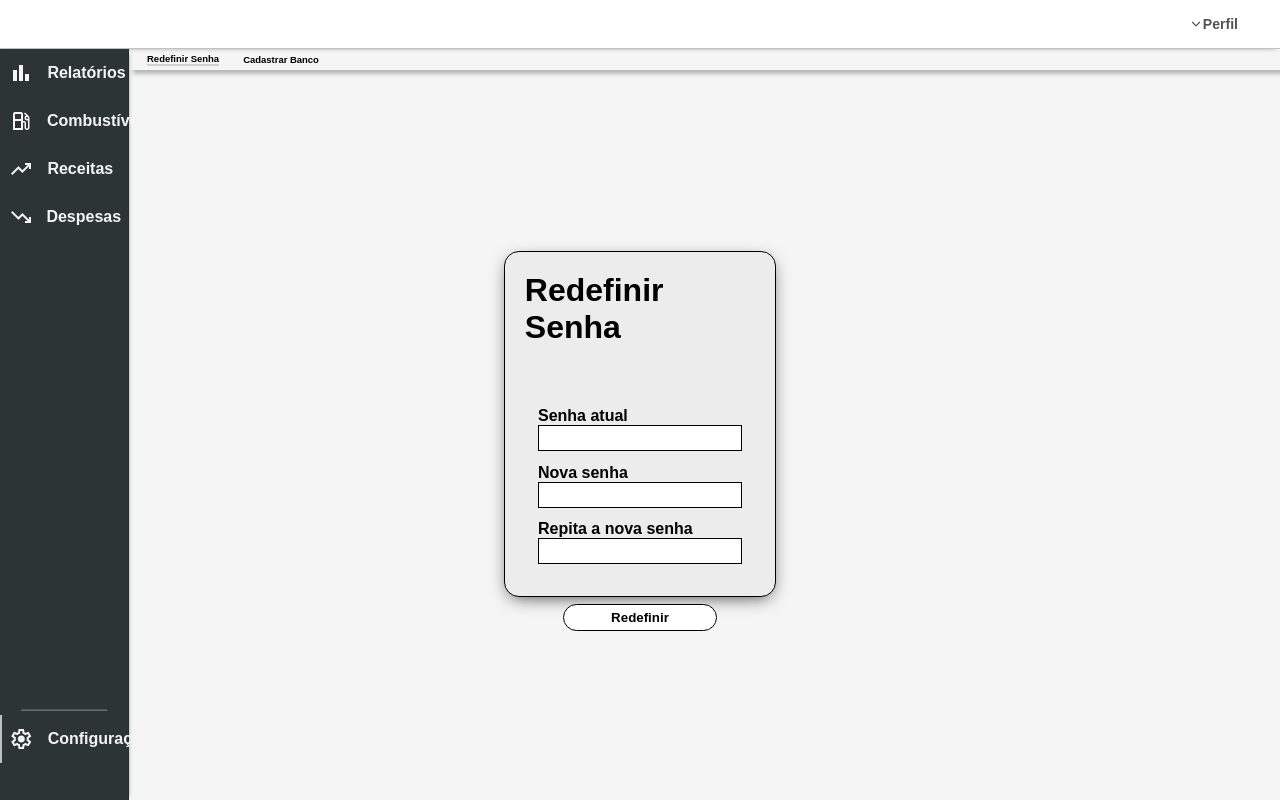
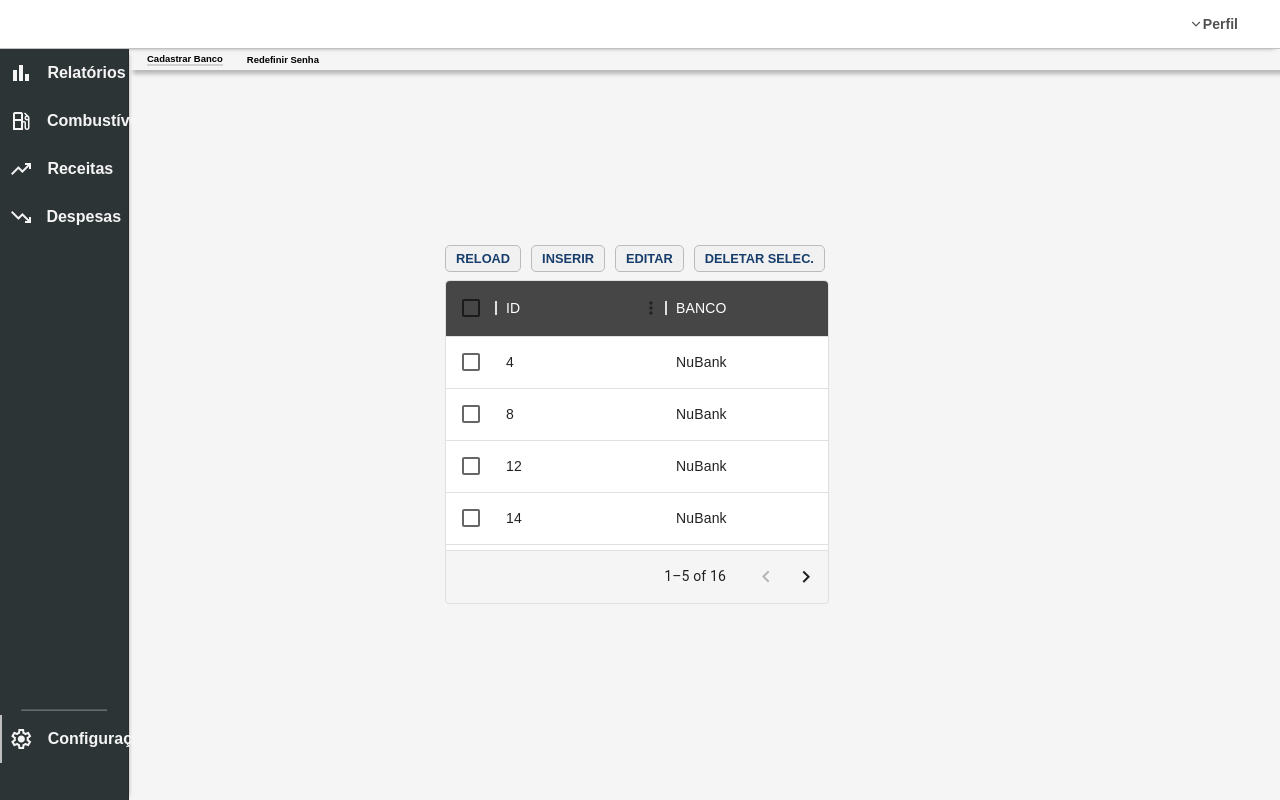
Before and after one commit to JhayneK/Projeto-Financas, a React (Vite) app in the folder Front end/: page /config in a window 1280 px wide. Built offline with nearby package versions, Linux system fonts and the light colour scheme.

Commit message:
Função reload do cadastro de banco

```diff
--- a/Front end/public/dados_randomicos.json
+++ b/Front end/public/dados_randomicos.json
@@ -19,7 +19,7 @@
             "METODO_PAGAMENTO": "Crédito",
             "PARCELAMENTO": "5",
             "VALOR": 50.00,
-            "DATA": null,
+            "DATA": "2023-10-28T12:30",
             "DESCRICAO": "Gasolina no posto"
         },
         {
--- a/Front end/src/components/Configuracoes/CadastroBanco.jsx
+++ b/Front end/src/components/Configuracoes/CadastroBanco.jsx
@@ -5,11 +5,13 @@ import { DataGrid } from "@mui/x-data-grid";
 import { useTabelaSelectContext } from "../../context/TabelaSelectContext";
 import EditarBanco from "./EditarBanco";
 import InserirBanco from "./InserirBanco";
+import TelaCarregamento from "../TelaCarregamento/TelaCarregamento";
 
 export default function CadastroBanco() {
     const [banco, setBanco] = useState("");
+    const [dados, setDados] = useState([]);
 
-    const [dados, setDados] = useState([]);
+    const [exibirCarregamento, setExibirCarregamento] = useState(false);
 
     useEffect(() => {
         axios
@@ -21,6 +23,23 @@ export default function CadastroBanco() {
                 console.error("Erro ao obter os dados do JSON");
             });
     }, []);
+
+    const reload = () => {
+        setExibirCarregamento(true);
+
+        setTimeout(() => {
+            axios
+                .get("/dados_randomicos.json")
+                .then((response) => {
+                    setDados(response.data.fluxo);
+                    setExibirCarregamento(false);
+                })
+                .catch((error) => {
+                    setExibirCarregamento(false);
+                    console.error("Erro ao obter os dados do JSON");
+                });
+        }, 350); // Aguarda 350 milissegundos antes de executar a função
+    };
 
     const columns = [
         { field: "id", headerName: "ID", width: 170 },
@@ -45,7 +64,7 @@ export default function CadastroBanco() {
 
     const [exibirInserir, setExibirInserir] = useState(false);
     const handleAbrirInserir = () => {
-        setExibirInserir(true)
+        setExibirInserir(true);
     };
     const handleFecharInserir = () => {
         setExibirInserir(false);
@@ -67,15 +86,21 @@ export default function CadastroBanco() {
         setExibirEditar(false);
     };
 
+    // return !exibirCarregamento ? (
     return (
         <div>
-            <button className="botao-dashboard">RELOAD</button>
-            <button onClick={handleAbrirInserir} className="botao-dashboard">INSERIR</button>
+            <button onClick={reload} className="botao-dashboard">
+                RELOAD
+            </button>
+            <button onClick={handleAbrirInserir} className="botao-dashboard">
+                INSERIR
+            </button>
             <button onClick={handleAbrirEditar} className="botao-dashboard">
                 EDITAR
             </button>
             <button className="botao-dashboard">DELETAR SELEC.</button>
             <Box sx={{ height: "40.5vh", width: "30vw" }}>
+                {!exibirCarregamento ? (
                     <DataGrid
                         rows={rows}
                         columns={columns}
@@ -94,6 +119,9 @@ export default function CadastroBanco() {
                         checkboxSelection
                         disableRowSelectionOnClick
                     />
+                ) : (
+                    <TelaCarregamento />
+                )}
             </Box>
             {exibirInserir && (
                 <InserirBanco lineId={idRow} onClose={handleFecharInserir} />
@@ -103,4 +131,7 @@ export default function CadastroBanco() {
             )}
         </div>
     );
+    // ) : (
+    //     <TelaCarregamento />
+    // );
 }
--- a/Front end/src/pages/Config.jsx
+++ b/Front end/src/pages/Config.jsx
@@ -19,27 +19,35 @@ export default function Config() {
     const [redefinirSenha, setRedefinirSenha] = useState(true);
 
     const toggleRedefinirSenha = () => {
-        setRedefinirSenha(true);
+        setRedefinirSenha(false);
     };
 
     const toggleCadastrarBanco = () => {
-        setRedefinirSenha(false);
+        setRedefinirSenha(true);
     };
 
     const styleRedefinirSenha = {
         fontSize: "0.74vw",
-        borderBottom: redefinirSenha ? "2px solid rgb(209, 209, 209)" : "none",
+        borderBottom: !redefinirSenha ? "2px solid rgb(209, 209, 209)" : "none",
     }
 
     const styleCadastrarBanco = {
         fontSize: "0.74vw",
-        borderBottom: !redefinirSenha ? "2px solid rgb(209, 209, 209)" : "none",
+        borderBottom: redefinirSenha ? "2px solid rgb(209, 209, 209)" : "none",
     }
 
     return !exibirCarregamento ? (
         <div className="pages-logado-main-content">
             <div className="header-config-container">
                 <div className="header-config-content">
+                    <div className="header-config-diretorio">
+                    <h2
+                            style={styleCadastrarBanco}
+                            onClick={toggleCadastrarBanco}
+                        >
+                            Cadastrar Banco
+                        </h2>
+                    </div>
                     <div className="header-config-diretorio">
                         <h2
                             style={styleRedefinirSenha}
@@ -48,18 +56,10 @@ export default function Config() {
                             Redefinir Senha
                         </h2>
                     </div>
-                    <div className="header-config-diretorio">
-                        <h2
-                            style={styleCadastrarBanco}
-                            onClick={toggleCadastrarBanco}
-                        >
-                            Cadastrar Banco
-                        </h2>
-                    </div>
                 </div>
             </div>
             <div className="config-main-content">
-                {redefinirSenha ? <RedefinirSenha /> : <CadastroBanco />}
+                {redefinirSenha ? <CadastroBanco /> : <RedefinirSenha />}
             </div>
         </div>
     ) : (
```
Lines whose indentation alone changed are shown as unchanged.
